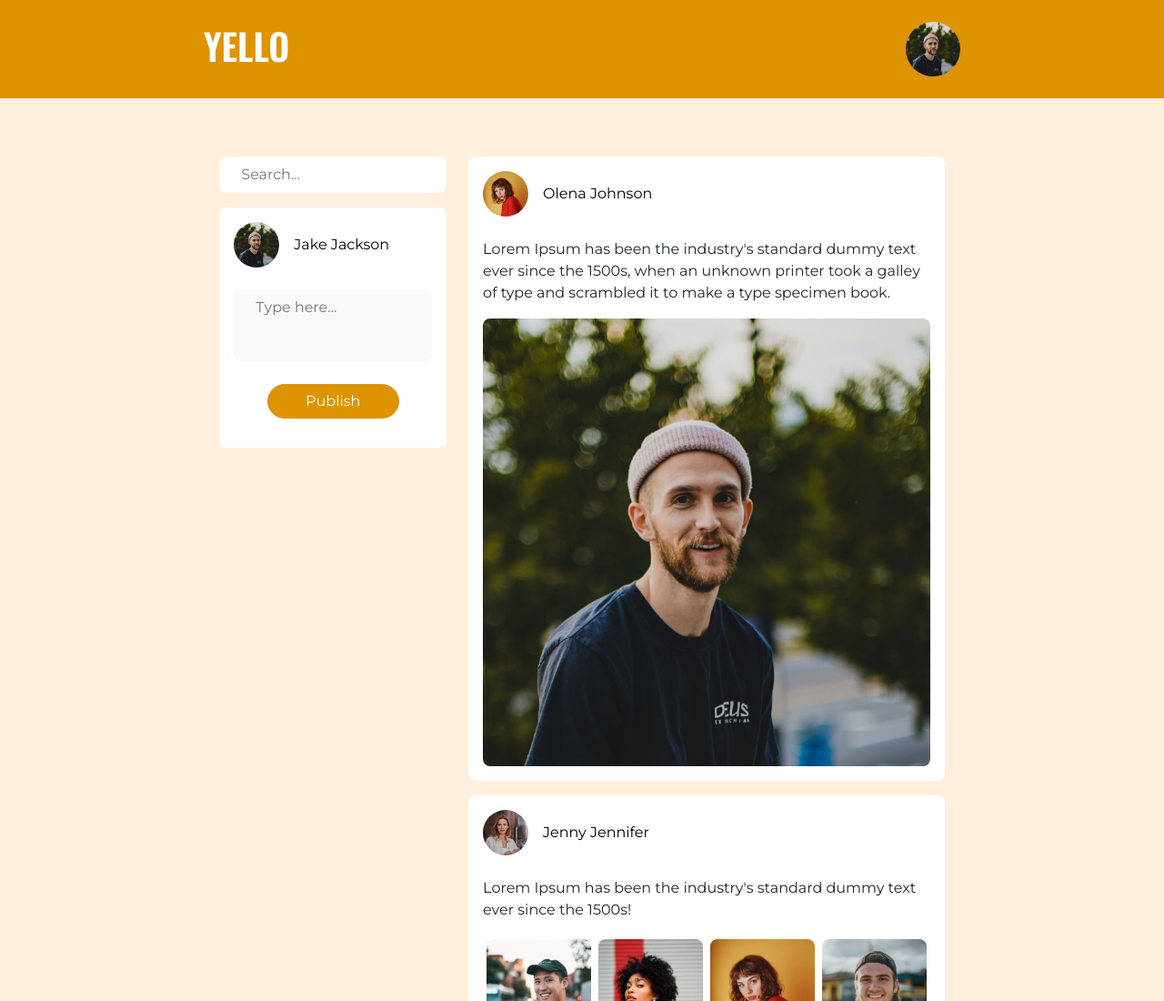
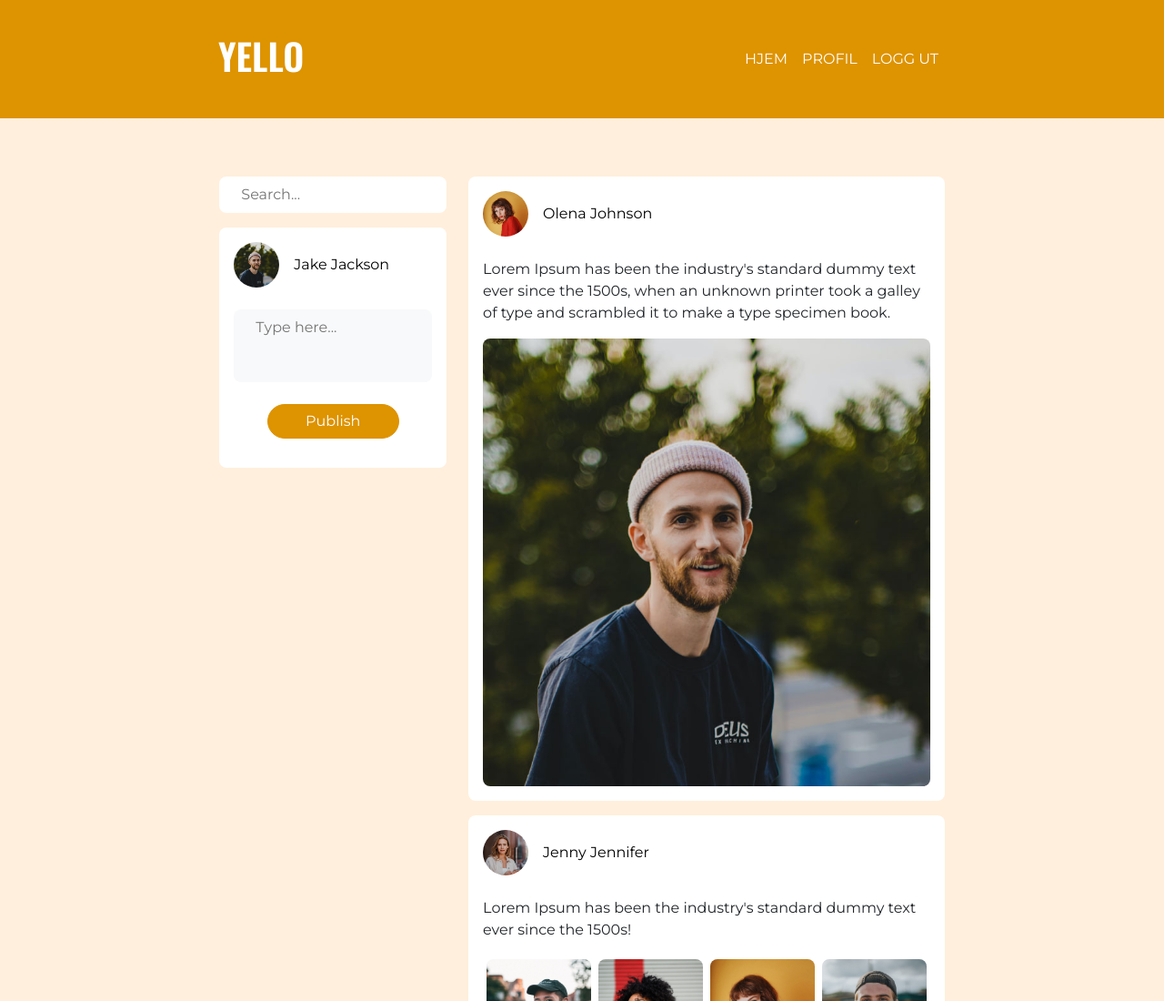
Before and after one commit to marthebull/marthebull-js2-CA-30-09-2022, a website: page home-feed.html in a window 1280 px wide. Shown: the top 1100 px of the page at 91% size. Drawn offline with nearby package versions, Linux system fonts and the light colour scheme.

Commit message:
header feed

```diff
--- a/home-feed.html
+++ b/home-feed.html
@@ -14,13 +14,26 @@
 </head>
 <body>
     <header class="bg-primary p-3 mb-5 mx-auto border-radius-lg col-12 sticky-top">
-        <div class="navbar mx-auto border-radius-lg col-12 col-md-8 rounded-3">
-            <a href="home-feed.html">
-                <h1 class="text-white display-6">YELLO</h1>
-            </a>
-                <a href="profile.html">
-                    <img class="rounded-circle" width="60px" src="/images/jake-square.jpg" alt="Jakes profile picture">
-                </a>
+        <div class="navbar p-3 d-flex mx-auto border-radius-lg col-12 col-md-8 rounded-3 navbar-expand-lg">
+            <div class="d-flex justify-content-between">
+                <a class="navbar-brand" href="./home-feed.html"><h1 class="text-white display-6">YELLO</h1></a>
+                <button class="navbar-toggler" type="button" data-toggle="collapse" data-target="#navbarSupportedContent" aria-controls="navbarSupportedContent" aria-expanded="false" aria-label="Toggle navigation">
+                    <span class="navbar-toggler-icon"></span>
+                </button>
+            </div>
+            <div class="collapse navbar-collapse justify-content-end" id="navbarSupportedContent">
+                <ul class="navbar-nav mr-auto">
+                    <li class="nav-item active">
+                        <a href="./home-feed.html" class="text-secondary nav-link">HJEM</a>
+                    </li>
+                    <li class="nav-item active">
+                        <a href="./profile.html" class="text-secondary nav-link">PROFIL</a>
+                    </li>
+                    <li class="nav-item active">
+                        <a href="./index.html" class="text-secondary nav-link">LOGG UT</a>
+                    </li>
+                </ul>
+            </div>
         </div>
     </header>
     <main class="p-3 row col-12 col-md-8 mx-auto">
```
Also changed, not shown: register-account.html (+2 -1 lines).
